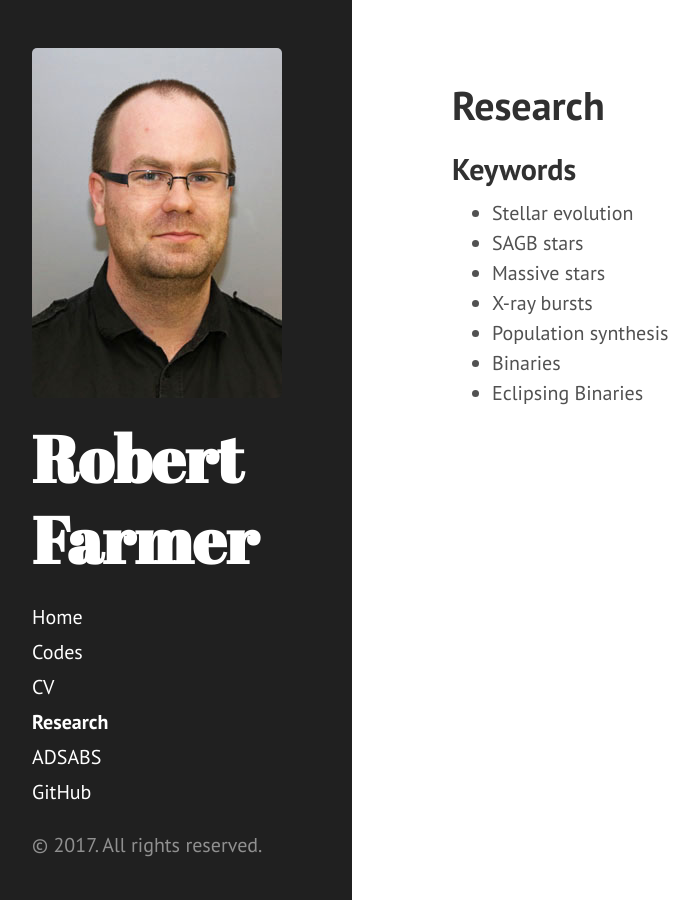
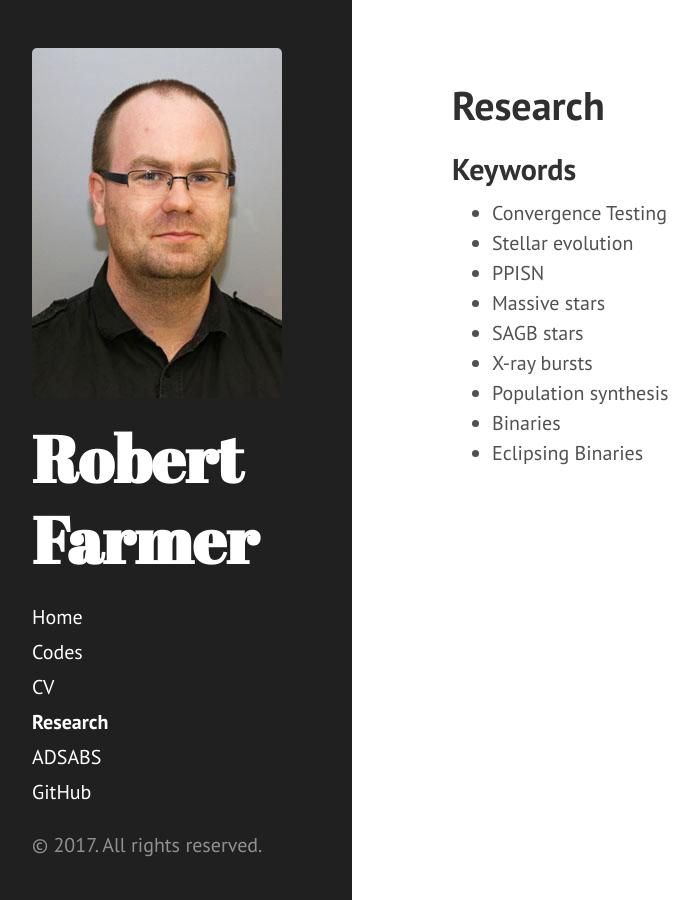
Before and after one commit to rjfarmer/rjfarmer.github.io, a Jekyll site: the page built from research.md, in a window 1280 px wide. Shown: the whole page, without its empty margins (8-707 px from the left). Built offline with Jekyll 4.4.1, drawn with Linux system fonts in a browser that asks for light colours.

Commit message:
update research

```diff
--- a/research.md
+++ b/research.md
@@ -5,9 +5,11 @@ title: Research
 
 ## Keywords
 
+* Convergence Testing
 * Stellar evolution
+* PPISN
+* Massive stars
 * SAGB stars
-* Massive stars
 * X-ray bursts
 * Population synthesis
 * Binaries
```
